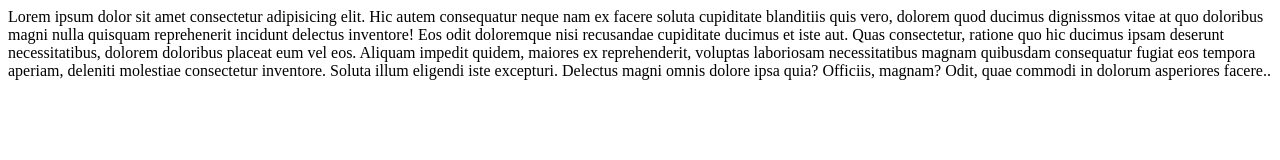
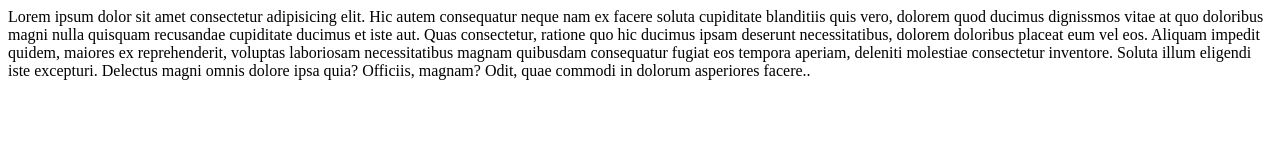
Before and after one commit to ashubin/HimoBicycleWebsite, a plain HTML site: page index.html in a window 1280 px wide. Drawn offline with Linux system fonts and the light colour scheme.

```diff
--- a/index.html
+++ b/index.html
@@ -10,7 +10,6 @@
 		Lorem ipsum dolor sit amet consectetur adipisicing elit. Hic autem
 		consequatur neque nam ex facere soluta cupiditate blanditiis quis vero,
 		dolorem quod ducimus dignissmos vitae at quo doloribus magni nulla quisquam
-		reprehenerit incidunt delectus inventore! Eos odit doloremque nisi
 		recusandae cupiditate ducimus et iste aut. Quas consectetur, ratione quo hic
 		ducimus ipsam deserunt necessitatibus, dolorem doloribus placeat eum vel
 		eos. Aliquam impedit quidem, maiores ex reprehenderit, voluptas laboriosam
```
Also changed, not shown: js/app.js (added).
